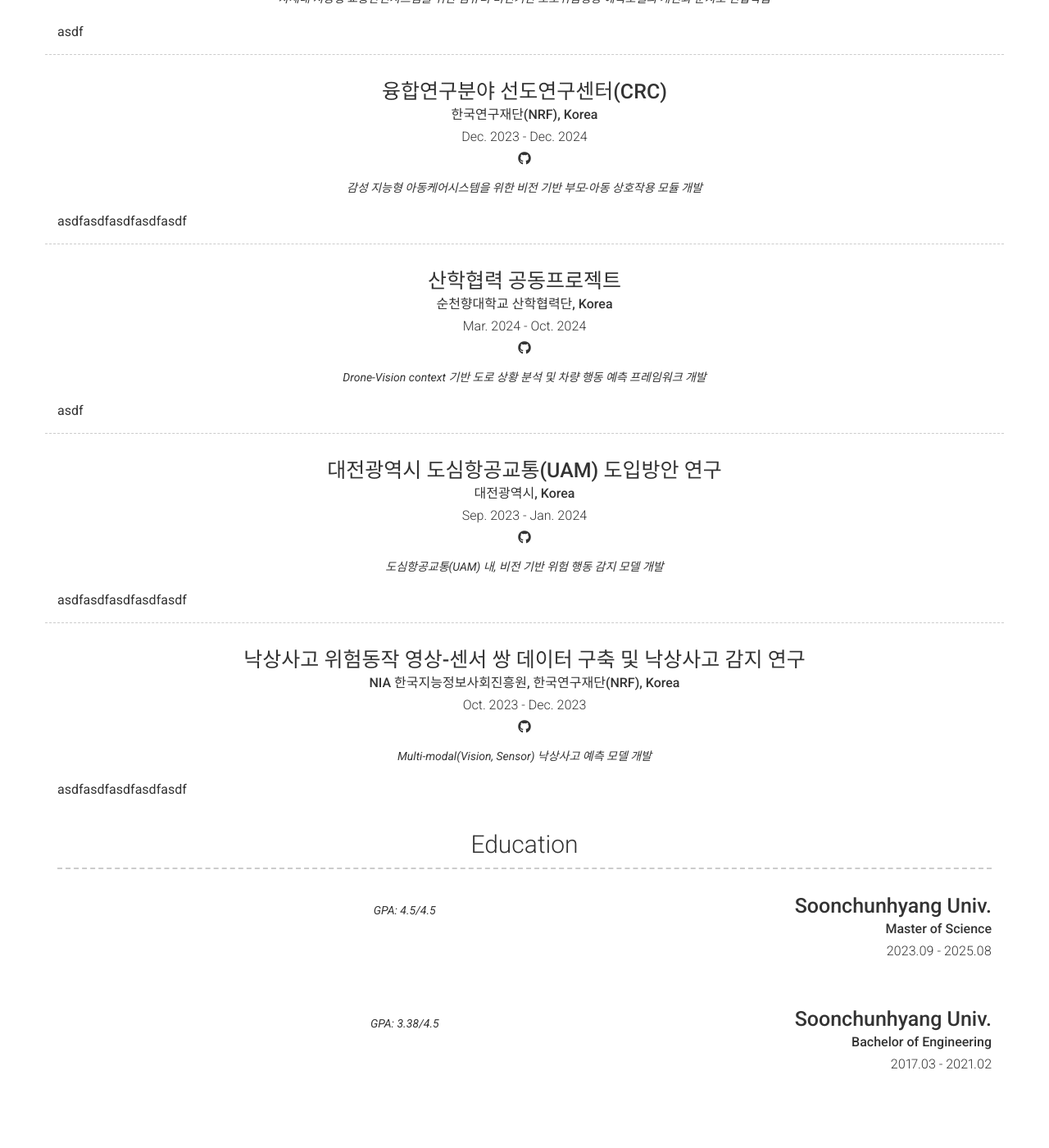
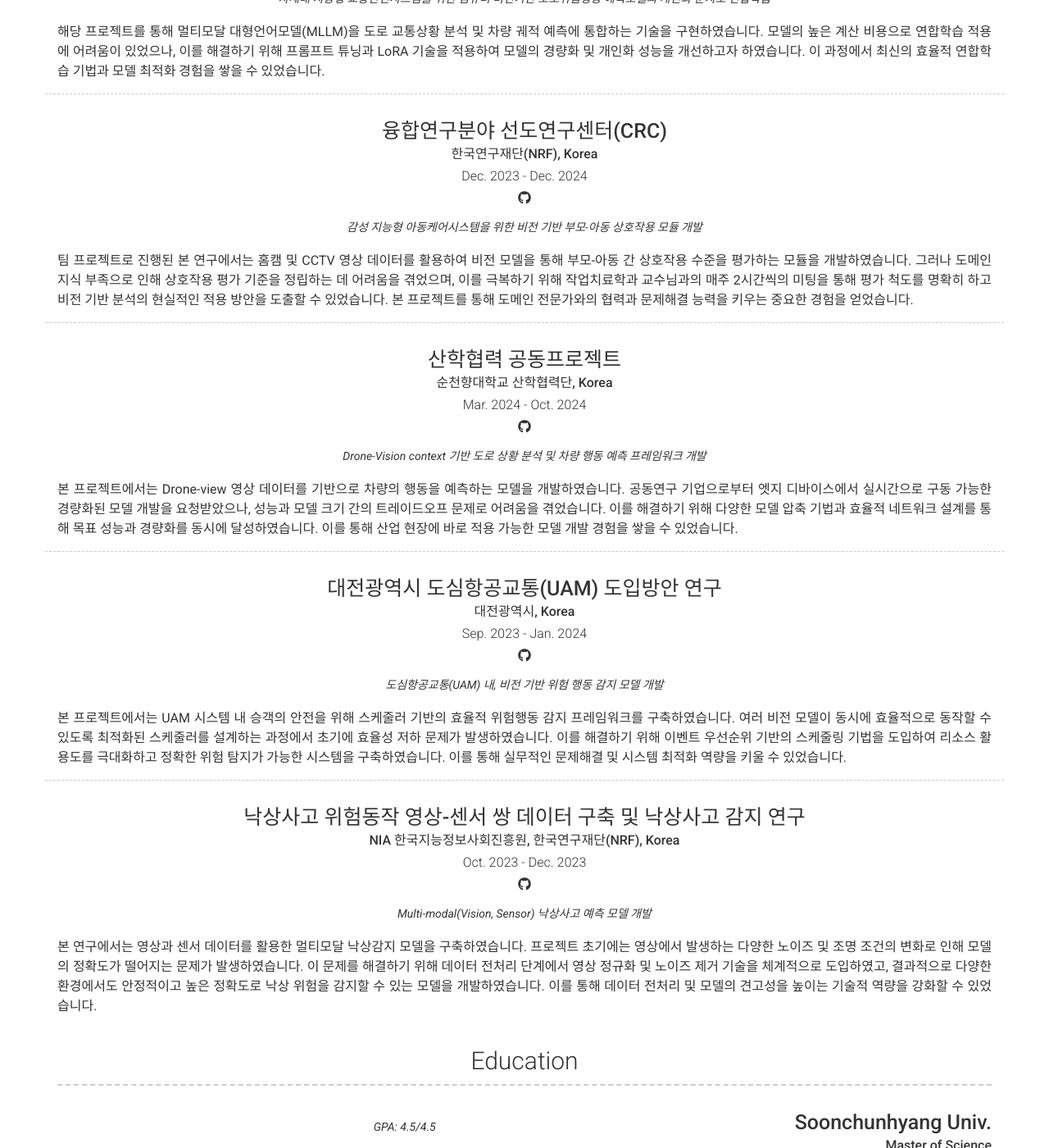
Before and after one commit to Kim-Byeong-Hun/byeonghun.github.io, a Jekyll site: the page built from index.md, in a window 1280 px wide and 1400 px high, scrolled down 1586 px. Shown: the whole window at 82% size. Built offline with Jekyll 4.4.1, drawn with Linux system fonts in a browser that asks for light colours; nearby versions of some CDN libraries; some of the changed text lies outside the part shown.

Commit message:
Update _config.yml

```diff
--- a/_config.yml
+++ b/_config.yml
@@ -10,7 +10,7 @@ name: Byeonghun Kim
 title: Master Student at Computer Science in SCH Univ.
 email: byeonghun@sch.ac.kr
 # email_title: Email (Email title override)
-phone: 010-5015-5129
+phone: +82)10-5015-5129
 # phone_title: Phone (Phone title override)
 website: https://kim-byeong-hun.github.io/
 # website_title: Web (Website title override)
@@ -130,7 +130,7 @@ content:
         quote: >
           차세대 지능형 교통안전시스템을 위한 컴퓨터 비전기반 도로위험행동 예측모델의 개인화 준지도 연합학습
         description: |
-          asdf
+          해당 프로젝트를 통해 멀티모달 대형언어모델(MLLM)을 도로 교통상황 분석 및 차량 궤적 예측에 통합하는 기술을 구현하였습니다. 모델의 높은 계산 비용으로 연합학습 적용에 어려움이 있었으나, 이를 해결하기 위해 프롬프트 튜닝과 LoRA 기술을 적용하여 모델의 경량화 및 개인화 성능을 개선하고자 하였습니다. 이 과정에서 최신의 효율적 연합학습 기법과 모델 최적화 경험을 쌓을 수 있었습니다.
 
       - layout: top-middle
         border: weak
@@ -144,7 +144,7 @@ content:
         quote: >
           감성 지능형 아동케어시스템을 위한 비전 기반 부모-아동 상호작용 모듈 개발
         description: |
-          asdfasdfasdfasdfasdf
+          팀 프로젝트로 진행된 본 연구에서는 홈캠 및 CCTV 영상 데이터를 활용하여 비전 모델을 통해 부모-아동 간 상호작용 수준을 평가하는 모듈을 개발하였습니다. 그러나 도메인 지식 부족으로 인해 상호작용 평가 기준을 정립하는 데 어려움을 겪었으며, 이를 극복하기 위해 작업치료학과 교수님과의 매주 2시간씩의 미팅을 통해 평가 척도를 명확히 하고 비전 기반 분석의 현실적인 적용 방안을 도출할 수 있었습니다. 본 프로젝트를 통해 도메인 전문가와의 협력과 문제해결 능력을 키우는 중요한 경험을 얻었습니다.
 
       - layout: top-middle
         border: weak
@@ -158,7 +158,7 @@ content:
         quote: >
           Drone-Vision context 기반 도로 상황 분석 및 차량 행동 예측 프레임워크 개발
         description: |
-          asdf
+          본 프로젝트에서는 Drone-view 영상 데이터를 기반으로 차량의 행동을 예측하는 모델을 개발하였습니다. 공동연구 기업으로부터 엣지 디바이스에서 실시간으로 구동 가능한 경량화된 모델 개발을 요청받았으나, 성능과 모델 크기 간의 트레이드오프 문제로 어려움을 겪었습니다. 이를 해결하기 위해 다양한 모델 압축 기법과 효율적 네트워크 설계를 통해 목표 성능과 경량화를 동시에 달성하였습니다. 이를 통해 산업 현장에 바로 적용 가능한 모델 개발 경험을 쌓을 수 있었습니다.
 
       - layout: top-middle
         border: weak
@@ -172,7 +172,7 @@ content:
         quote: >
           도심항공교통(UAM) 내, 비전 기반 위험 행동 감지 모델 개발
         description: |
-          asdfasdfasdfasdfasdf
+          본 프로젝트에서는 UAM 시스템 내 승객의 안전을 위해 스케줄러 기반의 효율적 위험행동 감지 프레임워크를 구축하였습니다. 여러 비전 모델이 동시에 효율적으로 동작할 수 있도록 최적화된 스케줄러를 설계하는 과정에서 초기에 효율성 저하 문제가 발생하였습니다. 이를 해결하기 위해 이벤트 우선순위 기반의 스케줄링 기법을 도입하여 리소스 활용도를 극대화하고 정확한 위험 탐지가 가능한 시스템을 구축하였습니다. 이를 통해 실무적인 문제해결 및 시스템 최적화 역량을 키울 수 있었습니다.
 
       - layout: top-middle
         title: 낙상사고 위험동작 영상-센서 쌍 데이터 구축 및 낙상사고 감지 연구
@@ -185,7 +185,7 @@ content:
         quote: >
           Multi-modal(Vision, Sensor) 낙상사고 예측 모델 개발
         description: |
-          asdfasdfasdfasdfasdf
+          본 연구에서는 영상과 센서 데이터를 활용한 멀티모달 낙상감지 모델을 구축하였습니다. 프로젝트 초기에는 영상에서 발생하는 다양한 노이즈 및 조명 조건의 변화로 인해 모델의 정확도가 떨어지는 문제가 발생하였습니다. 이 문제를 해결하기 위해 데이터 전처리 단계에서 영상 정규화 및 노이즈 제거 기술을 체계적으로 도입하였고, 결과적으로 다양한 환경에서도 안정적이고 높은 정확도로 낙상 위험을 감지할 수 있는 모델을 개발하였습니다. 이를 통해 데이터 전처리 및 모델의 견고성을 높이는 기술적 역량을 강화할 수 있었습니다.
 
   - title: Education
     layout: list
```
